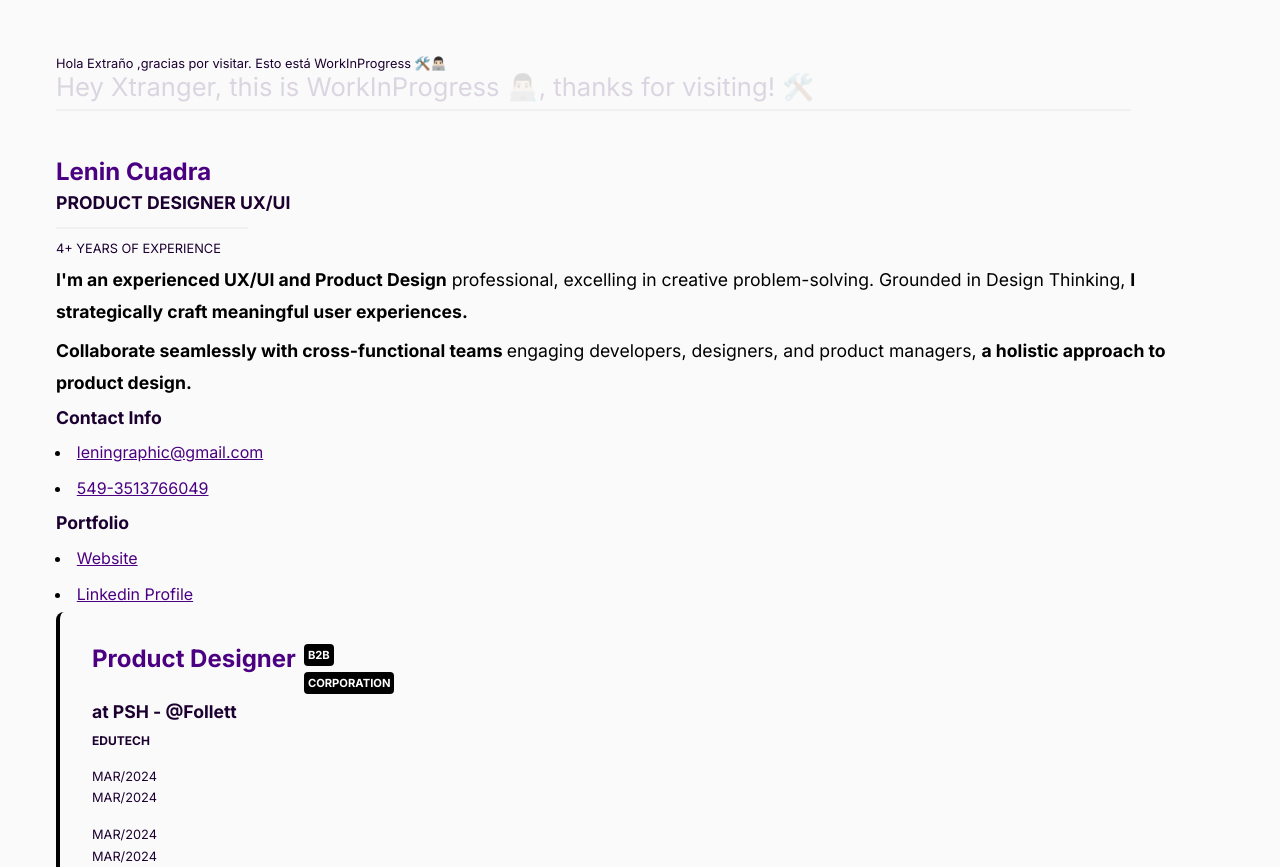
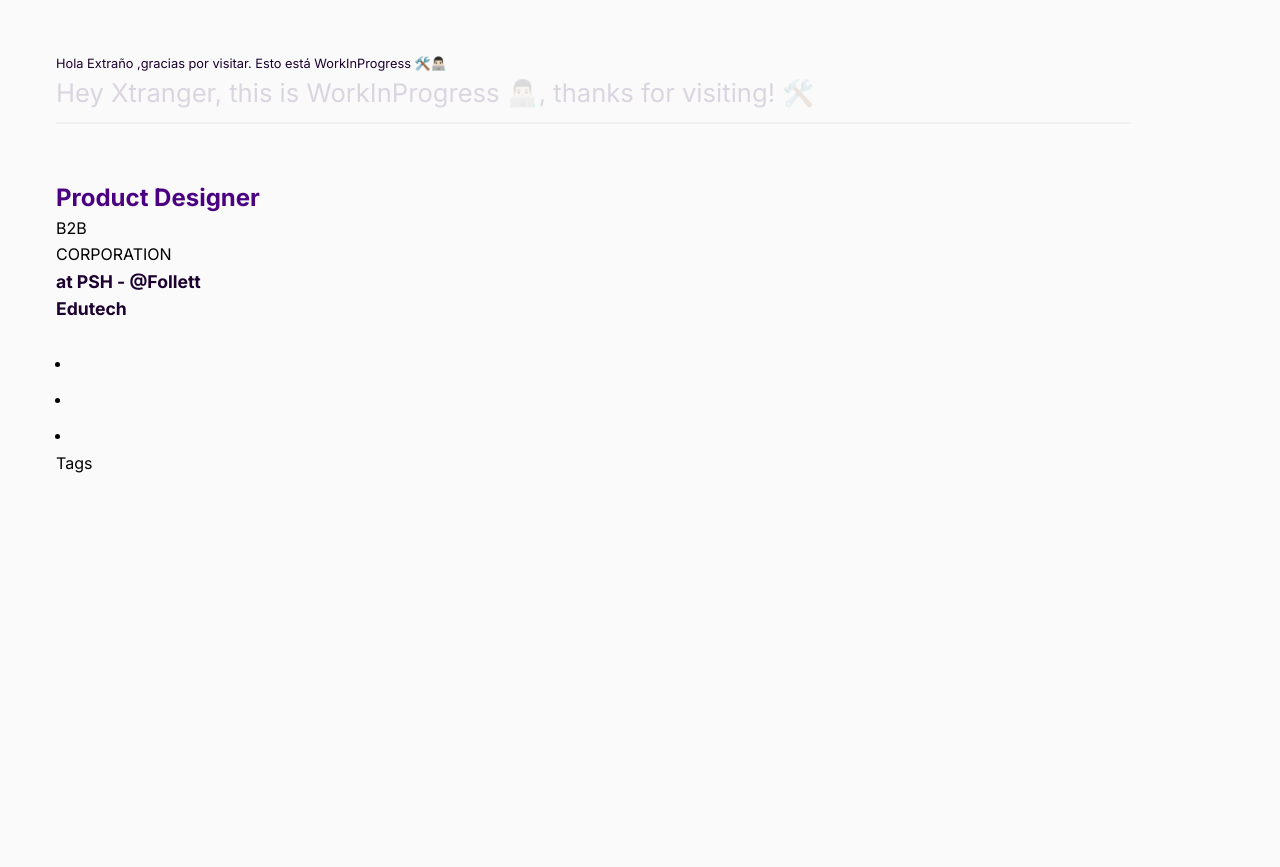
Before and after one commit to lenincuadra/myResume, a plain HTML site: page index.html in a window 1280 px wide. Shown: the top 867 px of the page. After the commit the page ends 800 px from the top, so only its background shows below. Drawn offline with Linux system fonts and the light colour scheme.

Commit message:
Applying BEM to my code from Scratch

```diff
--- a/index.html
+++ b/index.html
@@ -15,7 +15,7 @@
     <meta name="viewport" content="width=device-width, initial-scale=1.0" />
   </head>
   <body>
-    <div">
+    <div>
       <h4>Hola Extraño ,gracias por visitar. Esto está WorkInProgress 🛠️👨🏻‍💻</h4>
       <h4 class="translated">
         Hey Xtranger, this is WorkInProgress 👨🏻‍💻, thanks for visiting! 🛠️
@@ -25,9 +25,30 @@
       </h4>
       <br />
       <br />
-    <article>
-      <section>
-        <div class="flexing">
+      <!-- BEM-ming here! -->
+      <div class="card">
+        <div class="card__header">
+          <h2 class="card__title">Product Designer</h2>
+          <span class="card__tag__company-size">B2B</span>
+          <span class="card__company-size">CORPORATION</span>
+        </div>
+        <h3 class="card__subtitle">at PSH - @Follett</h3>
+        <h3 class="card__subtitle">Edutech</h3>
+        <h4 class="card__industry"></h4>
+        <h4 class="card__key-products__type"></h4>
+        <p class="card__desc"></p>
+        <ul>
+          <li class="card__bullets"></li>
+          <li class="card__bullets"></li>
+          <li class="card__bullets"></li>
+        </ul>
+      </div>
+    </div>
+    <span class="card__tags__keywords">Tags</span>
+  </body>
+</html>
+
+<!-- <div class="flexing">
           <div>
             <h2>Lenin Cuadra</h2>
             <h3>PRODUCT DESIGNER UX/UI</h3>
@@ -79,7 +100,10 @@
               </ul>
             </div>
           </div>
-        </div>
+        </div> -->
+
+<!-- Archived this  -->
+<!-- Archived this
         <div class="jobDescription">
           <div>
             <div class="flexing">
@@ -154,6 +178,4 @@
           </div>
         </div>
       </section>
-    </article>
-  </body>
-</html>
+    </article>-->
```
Also changed, not shown: 1 other file. Lines whose indentation alone changed are shown as unchanged.
